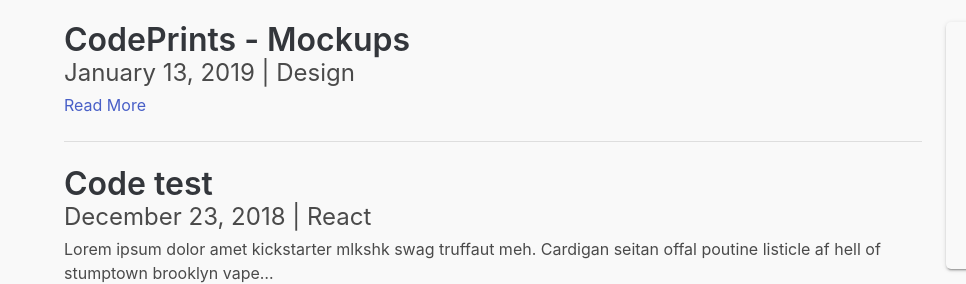
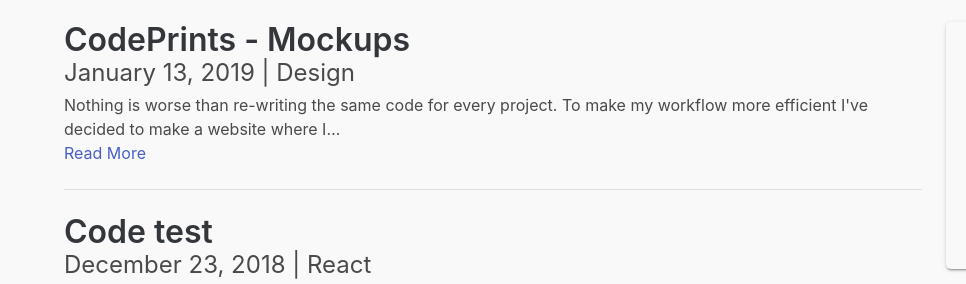
Before and after one commit to chubbymaus/courtgarr, a Gatsby site: page /blog in a window 1280 px wide. Shown: the part 59-343 px from the top of the page, 0-966 px from the left. Built offline with nearby package versions, Linux system fonts and the light colour scheme; Gatsby itself is replaced by a stand-in of ours; what @fortawesome/pro-regular-svg-icons would draw is missing.

Commit message:
Update Blog “codeprints-mockups”

```diff
--- a/src/posts/codeprints-mockups.md
+++ b/src/posts/codeprints-mockups.md
@@ -4,4 +4,6 @@ slug: /codeprints-mockups
 date: 2019-01-13T09:44:03.163Z
 topic: Design
 ---
+Nothing is worse than re-writing the same code for every project. To make my workflow more efficient I've decided to make a website where I keep the components I use on a regular basis. For this project I will be using Balsamiq to create mockups of the UX/UI, Bulma and Gatsbyjs for the frontend, and Netlify with Netlify CMS for the backend.
+
 ![codeprints-home](/img/codeprints_home.png "Codeprints Home Mockup")
```
